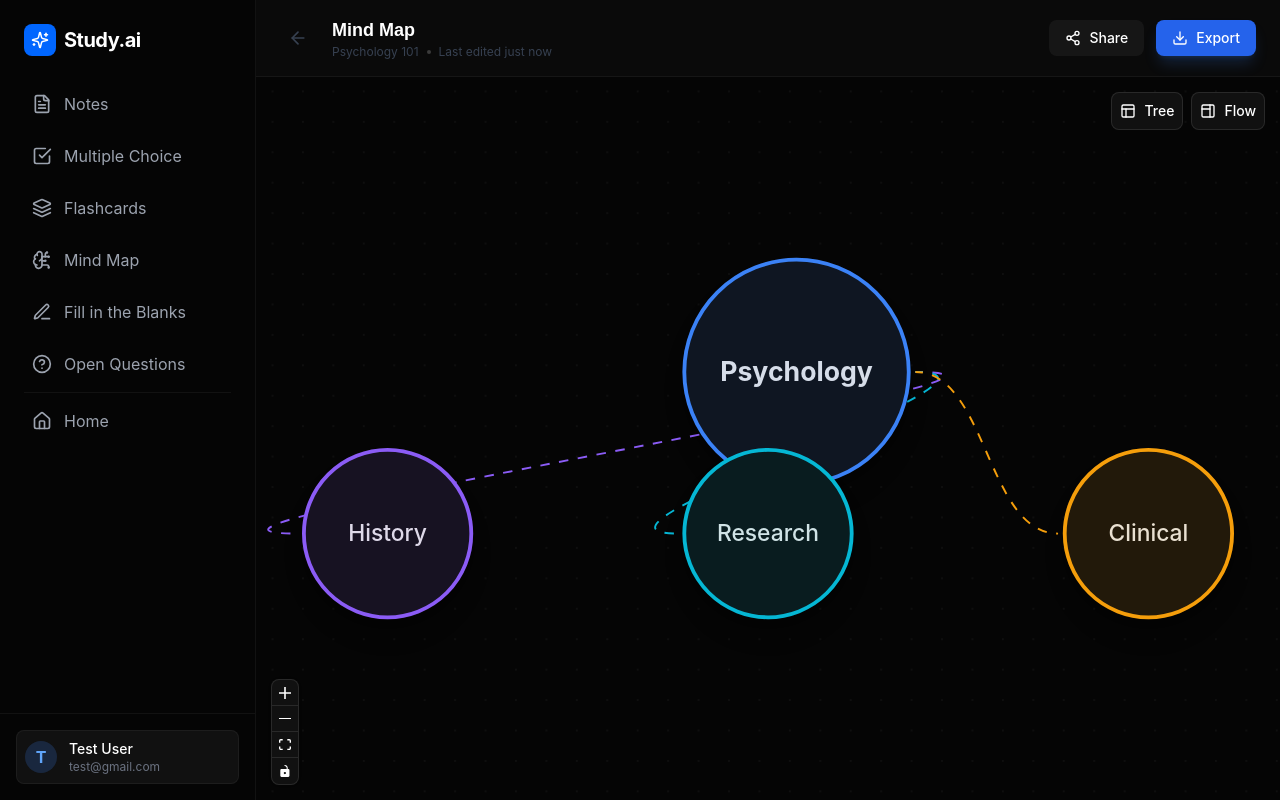
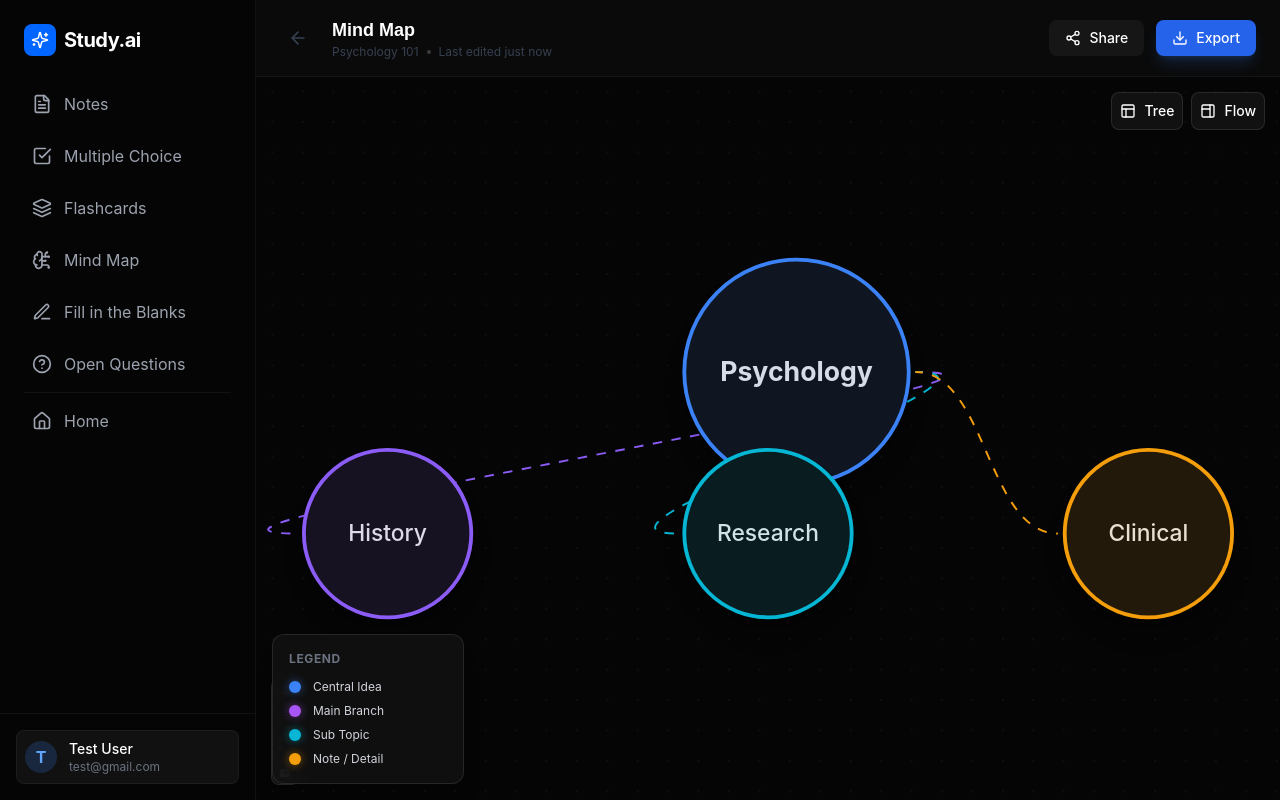
Before and after one commit to Sanat-07/Study.Ai, a React (Vite) app: page /book/1/mindmap in a window 1280 px wide. Built offline with nearby package versions, Linux system fonts and the light colour scheme; no server answers.

Commit message:
feat: Redesign Auth pages and implement Mind Map with React Flow
# Conflicts:
#	README.md

```diff
--- a/src/pages/MindMapPage.tsx
+++ b/src/pages/MindMapPage.tsx
@@ -67,14 +67,27 @@ const Flow = () => {
     const parentNode = nodes.find((n) => n.id === parentId);
     if (!parentNode) return;
 
+    // Find existing children to calculate offset
+    const existingChildren = edges.filter(e => e.source === parentId);
+    const childCount = existingChildren.length;
+
+    // Simple fan-out logic:
+    // If it's the first child, place it to the right.
+    // Subsequent children get vertical offsets.
+    const baseOffset = 150;
+    const verticalSpacing = 100;
+    // Alternate up/down for subsequent nodes to balance the tree
+    const verticalOffset = childCount === 0 ? 0 :
+      (childCount % 2 === 1 ? 1 : -1) * Math.ceil(childCount / 2) * verticalSpacing;
+
     const newId = `${parentId}-${Date.now()}`;
     const newNode: Node = {
       id: newId,
       type: 'mindMap',
-      data: { label: 'New Node', color: parentNode.data.color }, // Inherit color
+      data: { label: 'New Node', color: parentNode.data.color }, // Inherit color for now
       position: {
-        x: parentNode.position.x + 100,
-        y: parentNode.position.y + 100,
+        x: parentNode.position.x + 250, // Always move right
+        y: parentNode.position.y + verticalOffset,
       },
     };
 
@@ -88,10 +101,21 @@ const Flow = () => {
 
     setNodes((nds) => nds.concat(newNode));
     setEdges((eds) => eds.concat(newEdge));
+  }, [nodes, edges, setNodes, setEdges]);
 
-    // Auto layout after adding to keep it tidy? Optional.
-    // onLayout('TB');
-  }, [nodes, setNodes, setEdges]);
+  const handleLabelChange = useCallback((id: string, newLabel: string) => {
+    setNodes((nds) =>
+      nds.map((node) => {
+        if (node.id === id) {
+          return {
+            ...node,
+            data: { ...node.data, label: newLabel },
+          };
+        }
+        return node;
+      })
+    );
+  }, [setNodes]);
 
   // Inject the onAddChild function into node data
   const nodesWithHandlers = useMemo(() => {
@@ -100,9 +124,10 @@ const Flow = () => {
       data: {
         ...node.data,
         onAddChild: onAddChild,
+        onLabelChange: handleLabelChange,
       },
     }));
-  }, [nodes, onAddChild]);
+  }, [nodes, onAddChild, handleLabelChange]);
 
   const handleColorChange = (color: string) => {
     if (!selectedNodeId) return;
@@ -117,7 +142,15 @@ const Flow = () => {
         return node;
       })
     );
-    // Also update edge colors connected to this node?
+    // Update connected edges color too for visual consistency?
+    setEdges((eds) =>
+      eds.map((edge) => {
+        if (edge.source === selectedNodeId) {
+          return { ...edge, style: { ...edge.style, stroke: color } };
+        }
+        return edge;
+      })
+    )
   };
 
   return (
@@ -153,6 +186,31 @@ const Flow = () => {
           >
             <Layout size={16} className="rotate-90" /> Flow
           </button>
+        </Panel>
+
+        {/* Legend Panel */}
+        <Panel position="bottom-left" className="m-4">
+          <div className="bg-[#111]/90 backdrop-blur-md border border-white/10 rounded-xl p-4 shadow-xl w-48">
+            <h4 className="text-xs font-bold uppercase text-gray-500 tracking-wider mb-3">Legend</h4>
+            <div className="space-y-2">
+              <div className="flex items-center gap-3">
+                <div className="w-3 h-3 rounded-full bg-blue-500 shadow-[0_0_8px_rgba(59,130,246,0.5)]"></div>
+                <span className="text-xs text-gray-300">Central Idea</span>
+              </div>
+              <div className="flex items-center gap-3">
+                <div className="w-3 h-3 rounded-full bg-purple-500 shadow-[0_0_8px_rgba(168,85,247,0.5)]"></div>
+                <span className="text-xs text-gray-300">Main Branch</span>
+              </div>
+              <div className="flex items-center gap-3">
+                <div className="w-3 h-3 rounded-full bg-cyan-500 shadow-[0_0_8px_rgba(6,182,212,0.5)]"></div>
+                <span className="text-xs text-gray-300">Sub Topic</span>
+              </div>
+              <div className="flex items-center gap-3">
+                <div className="w-3 h-3 rounded-full bg-amber-500 shadow-[0_0_8px_rgba(245,158,11,0.5)]"></div>
+                <span className="text-xs text-gray-300">Note / Detail</span>
+              </div>
+            </div>
+          </div>
         </Panel>
       </ReactFlow>
 
--- a/src/pages/mindmap/MindMapNode.tsx
+++ b/src/pages/mindmap/MindMapNode.tsx
@@ -8,6 +8,7 @@ type MindMapNode = Node<{
     color?: string;
     isRoot?: boolean;
     onAddChild?: (id: string) => void;
+    onLabelChange?: (id: string, label: string) => void;
     onCollapse?: (id: string, hidden: boolean) => void;
     collapsed?: boolean;
 }, 'mindMap'>;
@@ -16,6 +17,13 @@ const MindMapNode = ({ id, data, selected }: NodeProps<MindMapNode>) => {
     const [isEditing, setIsEditing] = useState(false);
     const [label, setLabel] = useState(data.label);
     const inputRef = useRef<HTMLInputElement>(null);
+
+    // Sync local state with props when not editing
+    useEffect(() => {
+        if (!isEditing) {
+            setLabel(data.label);
+        }
+    }, [data.label, isEditing]);
 
     useEffect(() => {
         if (isEditing && inputRef.current) {
@@ -29,8 +37,9 @@ const MindMapNode = ({ id, data, selected }: NodeProps<MindMapNode>) => {
 
     const handleBlur = () => {
         setIsEditing(false);
-        // Here you would typically bubble up the change to the parent flow state
-        data.label = label;
+        if (label !== data.label) {
+            data.onLabelChange?.(id, label);
+        }
     };
 
     const handleKeyDown = (e: React.KeyboardEvent) => {
```
